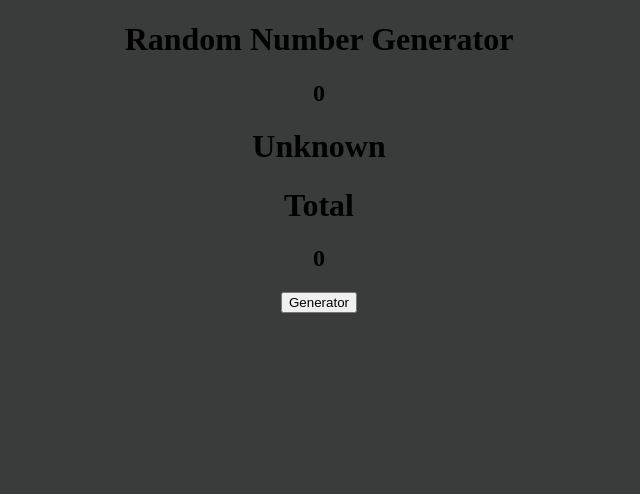
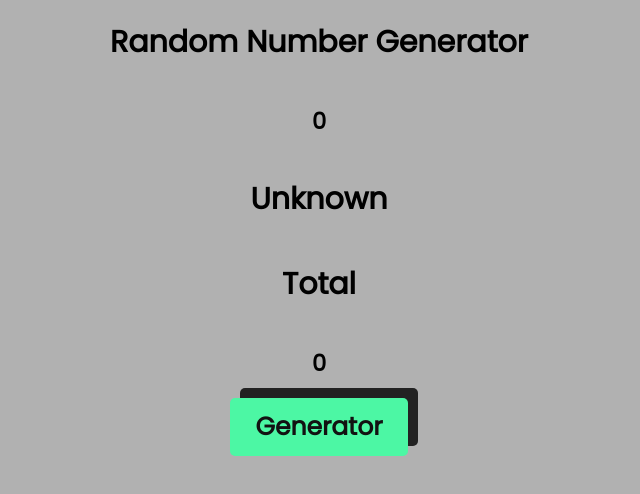
Before and after one commit to ihtesham510/Javascipt-Projects, a plain HTML site: page Random-Number-Generator/index.html in a window 1280 px wide. Shown: the whole page, without its empty margins (321-961 px from the left). Drawn offline with Linux system fonts and the light colour scheme.

Commit message:
Random Number Generator

```diff
--- a/Random-Number-Generator/index.html
+++ b/Random-Number-Generator/index.html
@@ -8,12 +8,12 @@
 </head>
 <body>
     <link rel="stylesheet" href="style.css">
-    <h1>Random Number Generator</h1>
+    <h1 class="gen">Random Number Generator</h1>
     <h2 id="num">0</h2>
     <h1 id="id">Unknown</h1>
     <h1>Total</h1>
     <h2 id="total">0</h2>
-    <button id="button" onclick="random()">Generator</button>
+    <button class="btn" onclick="random()">Generator</button>
     <script src="index.js"></script>
 </body>
 </html>
--- a/Random-Number-Generator/style.css
+++ b/Random-Number-Generator/style.css
@@ -1,12 +1,48 @@
-html,   body{
-    align-items: center;
-    align-self:flex-start;
-    text-align: center;
-    background-color: rgb(57, 60, 59);
+
+@import url("https://fonts.googleapis.com/css2?family=Poppins&display=swap");
+
+* {
+  box-sizing: border-box;
 }
-.center {
-  margin: auto;
-  width: 50%;
-  border: 3px solid rgb(0, 0, 0);
-  padding: 10px;
+
+html,
+body {
+  margin: 0;
+  height: 0;
+  display: grid;
+  place-items: center;
+  background-color: #b1b1b1;
+  font-size: 15px;
+  font-weight: bold;
+  font-family: "Poppins", sans-serif;
 }
+.gen {
+    border-color: #121212;
+    display: block;
+    border-radius: 3px;
+}
+
+.btn {
+  padding: 10px 25px;
+  border: none;
+  border-radius: 5px;
+  background-color: #4cf7a4;
+  color: #121212;
+  font-size: 25px;
+  font-weight: bold;
+  font-family: "Poppins", sans-serif;
+  cursor: pointer;
+  transition: 0.15s;
+  box-shadow: 10px -10px #222222;
+}
+
+.btn:hover {
+  box-shadow: -10px 10px #121212;
+  color: #fbfbfb;
+  letter-spacing: 1px;
+  background-color: #276088;
+}
+
+.btn:focus {
+  outline: none;
+}
```
Also changed, not shown: Random-Number-Generator/Readme.md (added).
